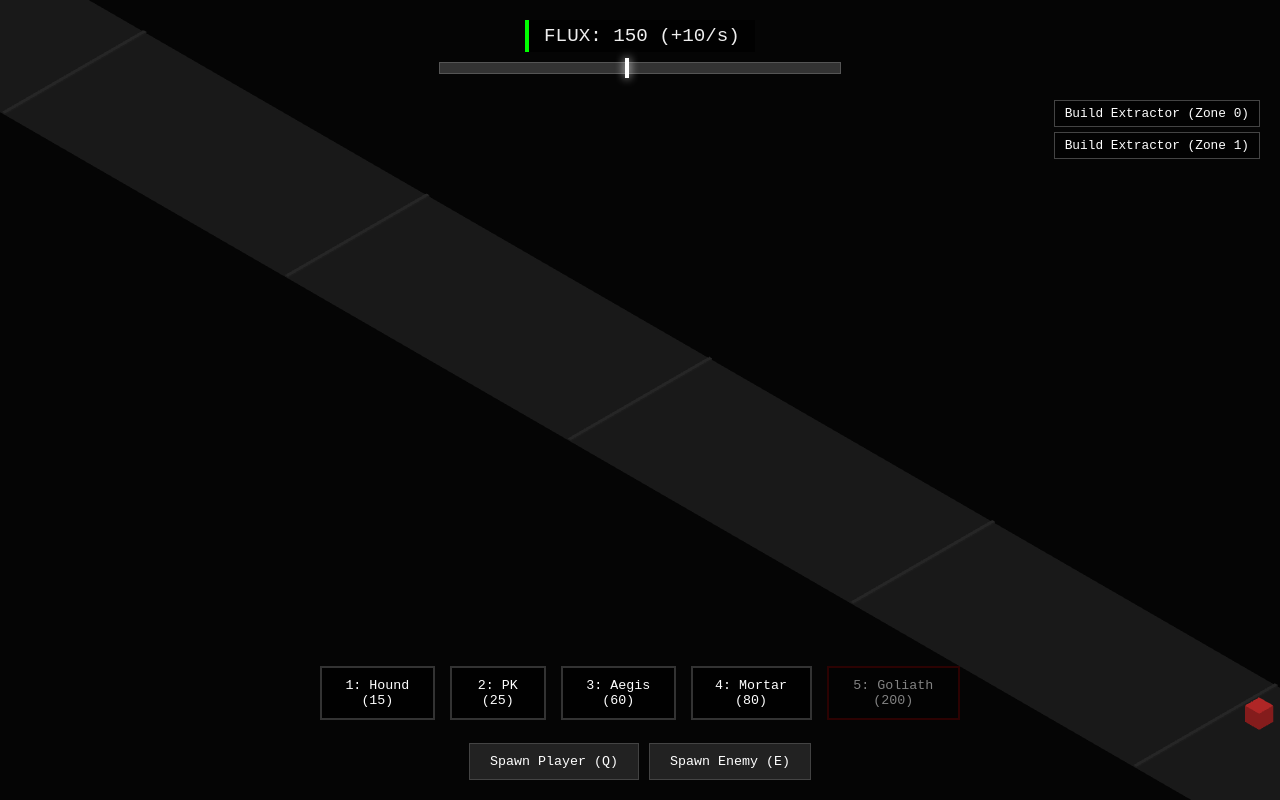
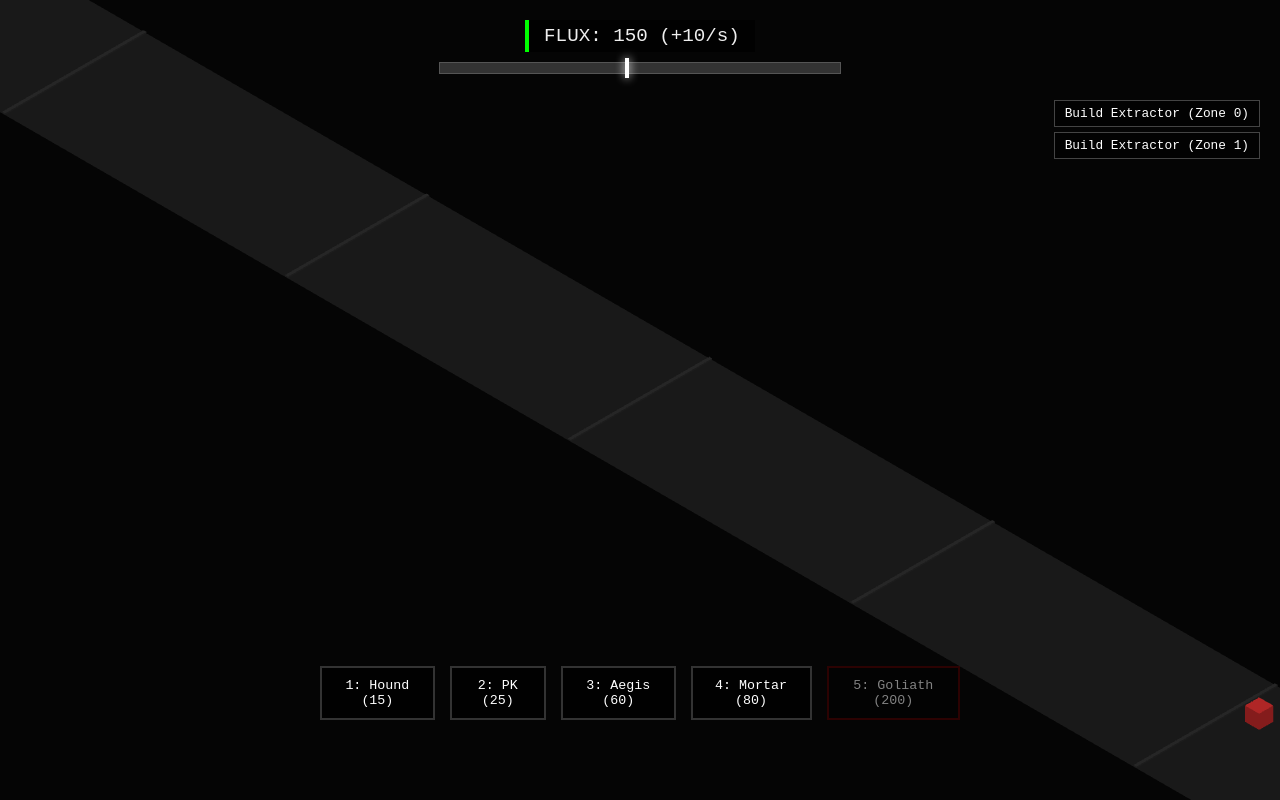
Before and after one commit to cyclecycle/dwtow, a website built with Vite: page index.html in a window 1280 px wide. Built offline with nearby package versions, Linux system fonts and the light colour scheme; animation ran at ten frames a second.

Commit message:
Refactor: Remove debug controls and fix win/loss logic

```diff
--- a/index.html
+++ b/index.html
@@ -29,10 +29,6 @@
         <button class="deck-btn" data-type="MORTAR_WALKER">4: Mortar (80)</button>
         <button class="deck-btn" data-type="GOLIATH_MECH">5: Goliath (200)</button>
       </div>
-      <div class="debug-controls">
-        <button id="spawn-player">Spawn Player (Q)</button>
-        <button id="spawn-enemy">Spawn Enemy (E)</button>
-      </div>
     </div>
   </div>
   <script type="module" src="/src/main.js"></script>
--- a/src/Game.js
+++ b/src/Game.js
@@ -259,11 +259,11 @@ export class Game {
 
     checkWinLoss() {
         if (this.frontlineX <= -48) {
+            this.gameState = 'DEFEAT';
+            window.dispatchEvent(new CustomEvent('game-over', { detail: { result: 'DEFEAT' } }));
+        } else if (this.frontlineX >= 48) {
             this.gameState = 'VICTORY';
             window.dispatchEvent(new CustomEvent('game-over', { detail: { result: 'VICTORY' } }));
-        } else if (this.frontlineX >= 48) {
-            this.gameState = 'DEFEAT';
-            window.dispatchEvent(new CustomEvent('game-over', { detail: { result: 'DEFEAT' } }));
         }
     }
 
--- a/src/main.js
+++ b/src/main.js
@@ -49,15 +49,6 @@ document.addEventListener('DOMContentLoaded', () => {
   }
   updateUI();
 
-  // Debug spawn controls
-  document.getElementById('spawn-player').addEventListener('click', () => {
-    game.spawnUnit('player', 'SCRAP_HOUND');
-  });
-
-  document.getElementById('spawn-enemy').addEventListener('click', () => {
-    game.spawnUnit('enemy', 'PEACEKEEPER');
-  });
-
   // Deck click handlers
   deckButtons.forEach(btn => {
     btn.addEventListener('click', () => {
@@ -77,8 +68,6 @@ document.addEventListener('DOMContentLoaded', () => {
     if (hotkeys[e.key]) {
       game.spawnUnit('player', hotkeys[e.key]);
     }
-    if (e.key.toLowerCase() === 'q') game.spawnUnit('player', 'SCRAP_HOUND');
-    if (e.key.toLowerCase() === 'e') game.spawnUnit('enemy', 'PEACEKEEPER');
   });
 
   // Hit Marker logic
--- a/src/style.css
+++ b/src/style.css
@@ -100,30 +100,6 @@ body {
   border-color: #00ff00;
 }
 
-.debug-controls {
-  position: absolute;
-  bottom: 20px;
-  left: 50%;
-  transform: translateX(-50%);
-  display: flex;
-  gap: 10px;
-  pointer-events: auto;
-}
-
-.debug-controls button {
-  padding: 10px 20px;
-  background: #222;
-  color: #fff;
-  border: 1px solid #444;
-  cursor: pointer;
-  font-family: inherit;
-}
-
-.debug-controls button:hover {
-  background: #333;
-  border-color: #666;
-}
-
 /* Gritty COD-style elements */
 .hit-marker {
   position: absolute;
```
